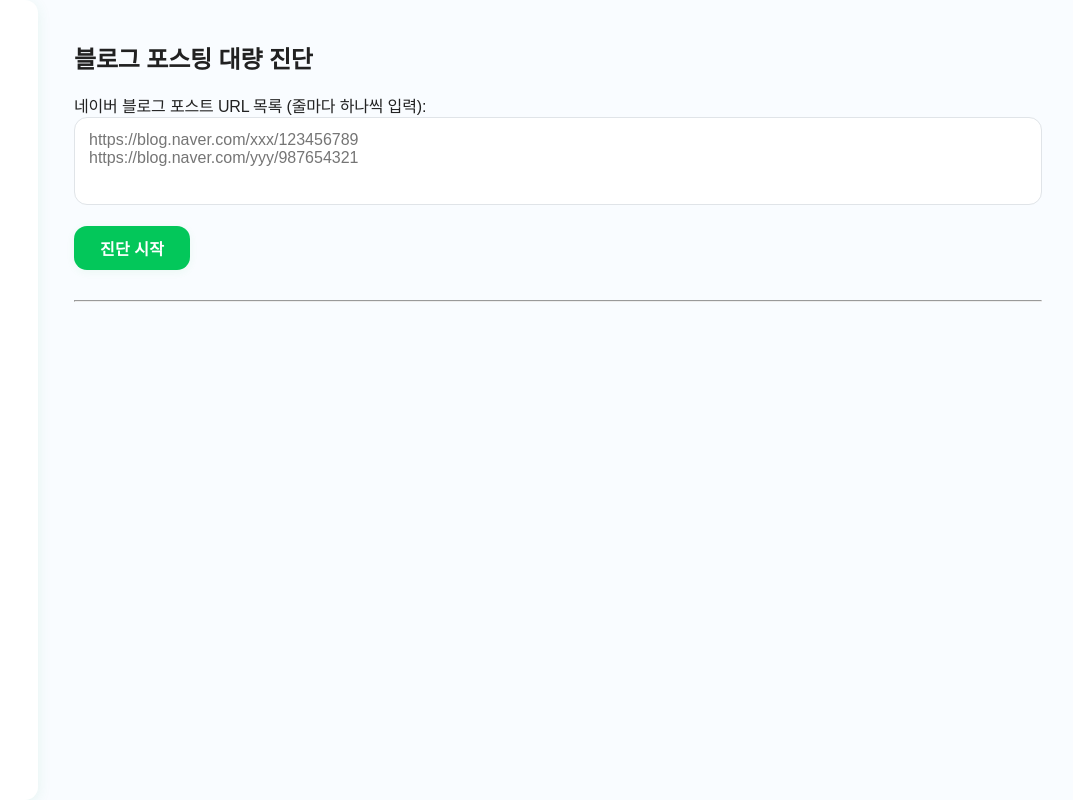
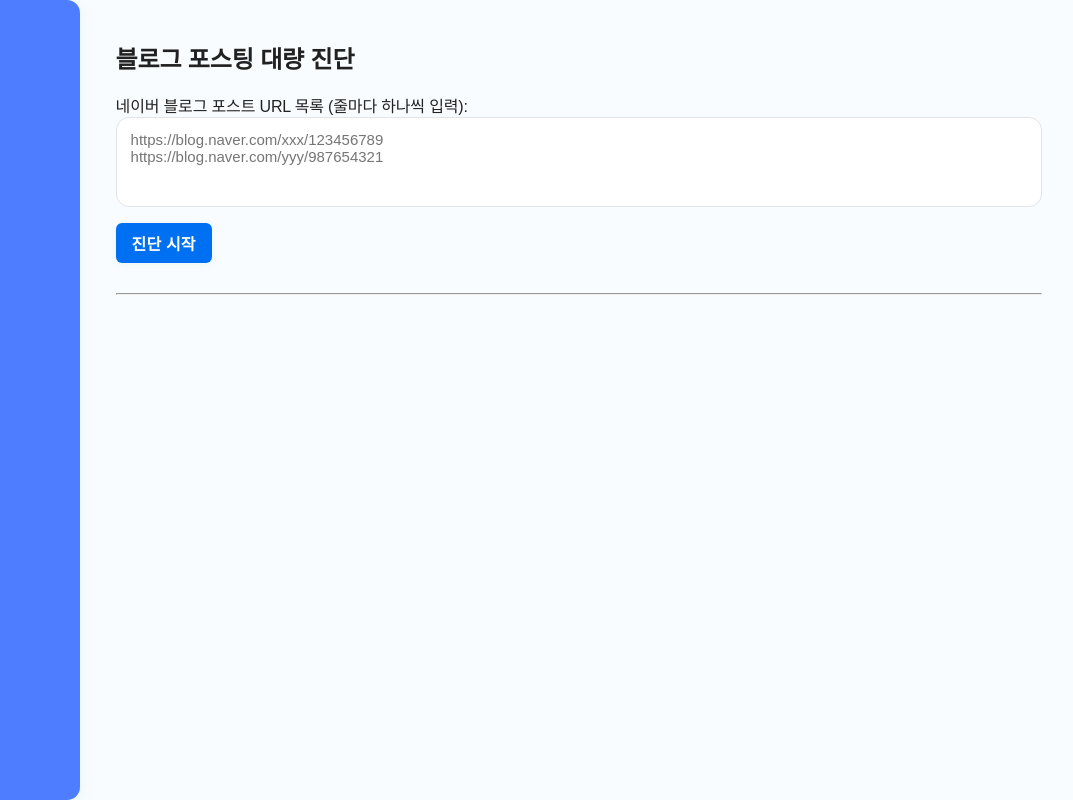
Before and after one commit to seongha27/adinfo, a website: page public/diagnose/diagnose.html in a window 1280 px wide. Shown: the whole page, without its empty margins (202-1275 px from the left). Drawn offline with Linux system fonts and the light colour scheme; files that its build step writes are made by us from their sources.

Commit message:
최신 버전

```diff
--- a/public/diagnose/diagnose.html
+++ b/public/diagnose/diagnose.html
@@ -6,7 +6,7 @@
     <title>블로그 대량 진단</title>
     <link rel="stylesheet" href="/styles.css" />
     <!-- 루트 스타일 적용 -->
-    <link rel="stylesheet" href="/diagnose/styles.css" />
+    <link rel="stylesheet" href="/diagnose/diagnose.css" />
     <!-- diagnose용 추가 스타일(선택) -->
   </head>
   <body>
```
